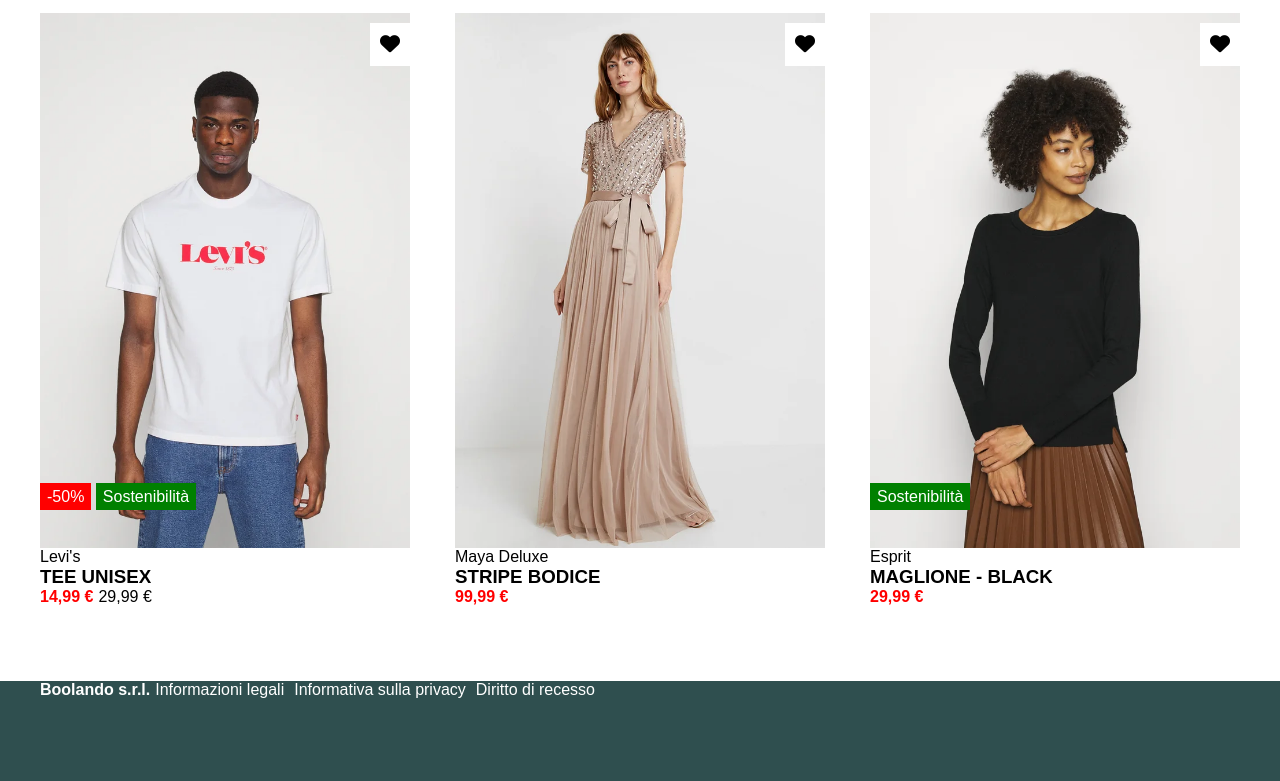
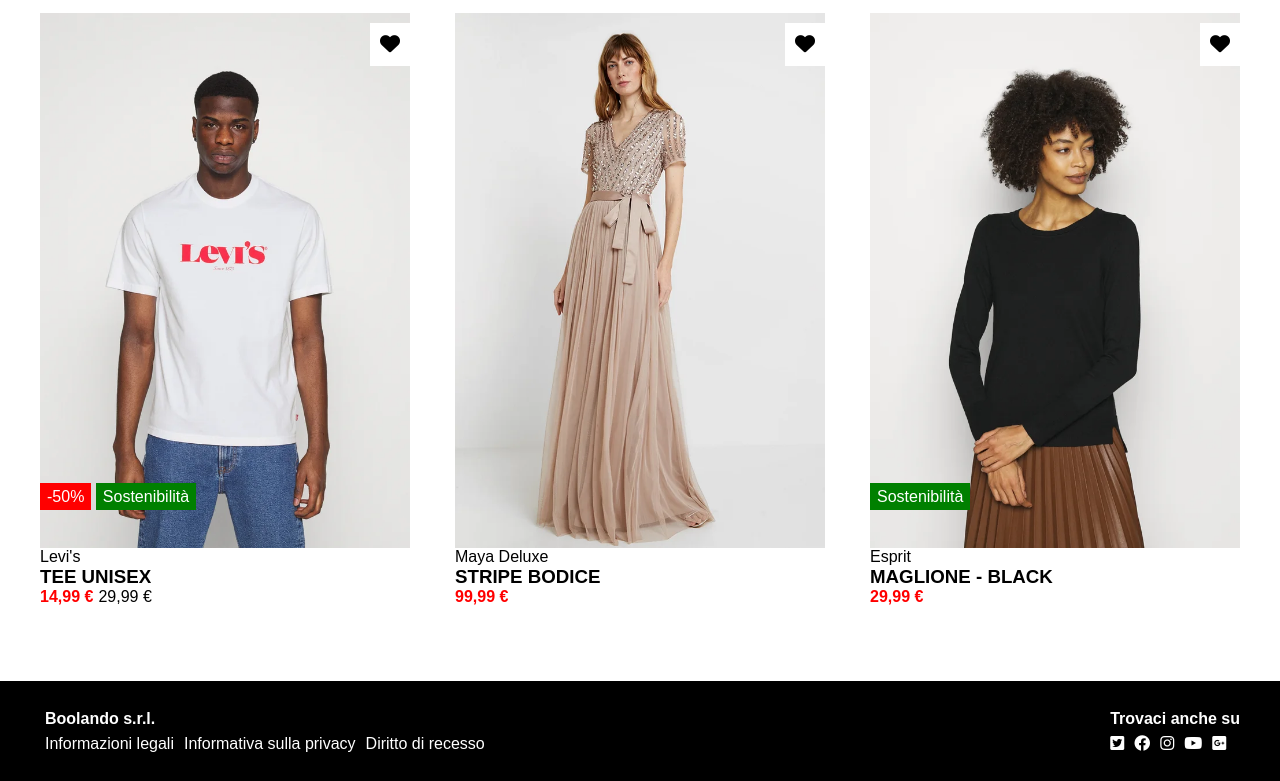
Before and after one commit to NicolaRicci100/html-css-boolando, a plain HTML site: page index.html in a window 1280 px wide. Shown: the part 744-1525 px from the top of the page. Drawn offline with Linux system fonts and the light colour scheme.

Commit message:
termine footer

```diff
--- a/css/style.css
+++ b/css/style.css
@@ -78,7 +78,7 @@ main{
 .end{
     height: 100px;
     width: auto;
-    background-color: darkslategrey;
+    background-color: black;
 }
 
 img{
@@ -144,11 +144,14 @@ b{
     display: inline-block;
 }
 
-
 .sub-bar{
     display: flex;
+    justify-content: space-between;
+    padding-top: 25px;
+    line-height: 25px;
 }
 
 h4{
     color: white;
+    padding-left: 5px;
 }
--- a/index.html
+++ b/index.html
@@ -114,6 +114,7 @@
         <footer class="end">
             <div class="container">
                 <div class="sub-bar">
+                    <div>
                         <h4>Boolando s.r.l.</h4>
                         <ul>
                             <li><a href="#">Informazioni legali</a></li>
@@ -121,6 +122,17 @@
                             <li><a href="#">Diritto di recesso</a></li>
                         </ul>
                     </div>
+                    <div>
+                        <h4>Trovaci anche su</h4>
+                        <ul>
+                            <li><a href="#"><i class="fa-brands fa-square-twitter"></i></a></li>
+                            <li><a href="#"><i class="fa-brands fa-facebook"></i></a></li>
+                            <li><a href="#"><i class="fa-brands fa-instagram"></i></a></li>
+                            <li><a href="#"><i class="fa-brands fa-youtube"></i></a></li>
+                            <li><a href="#"><i class="fa-brands fa-square-google-plus"></i></a></li>
+                        </ul>
+                    </div>
+                </div>
             </div>
         </footer>
 
```
Lines whose indentation alone changed are shown as unchanged.
